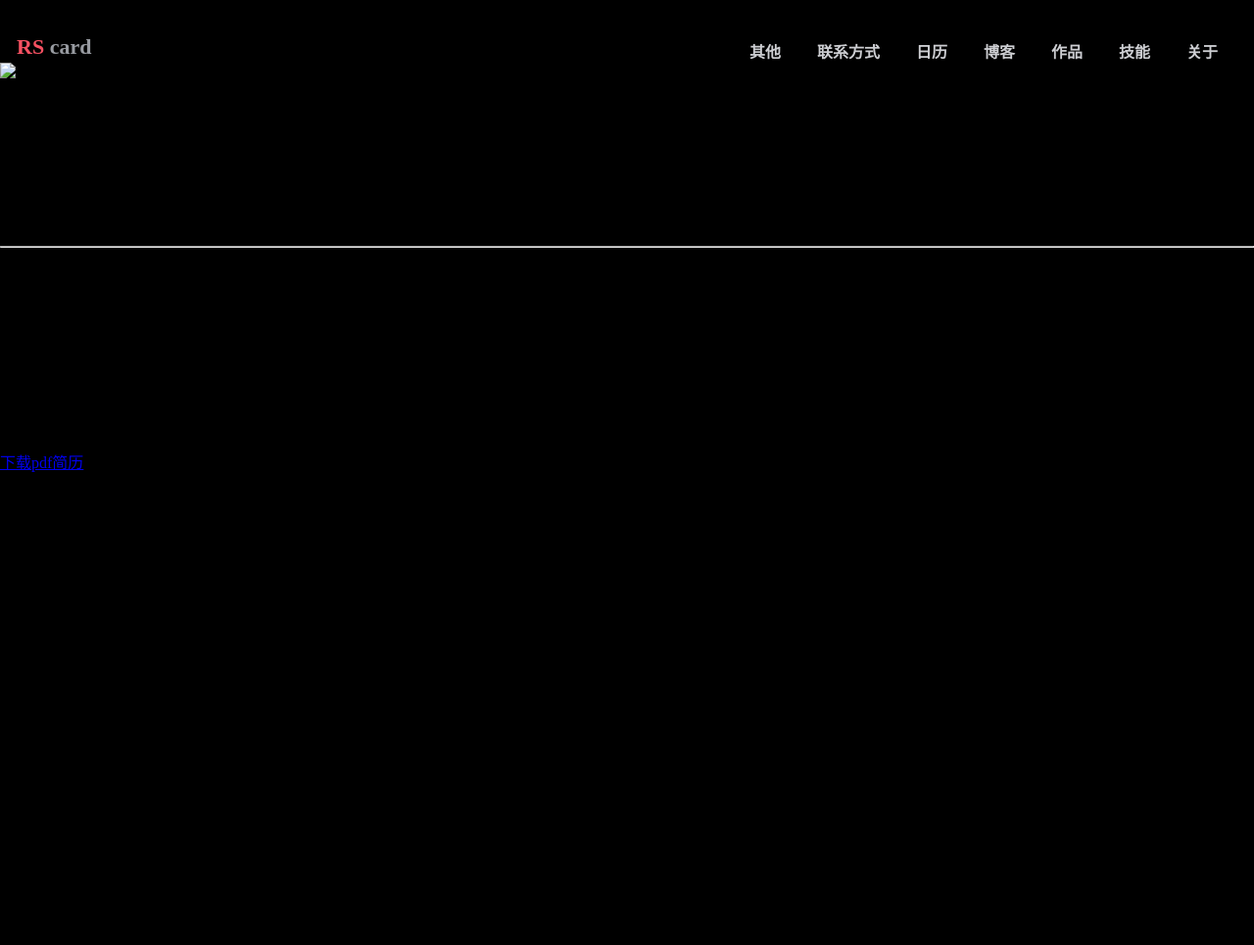
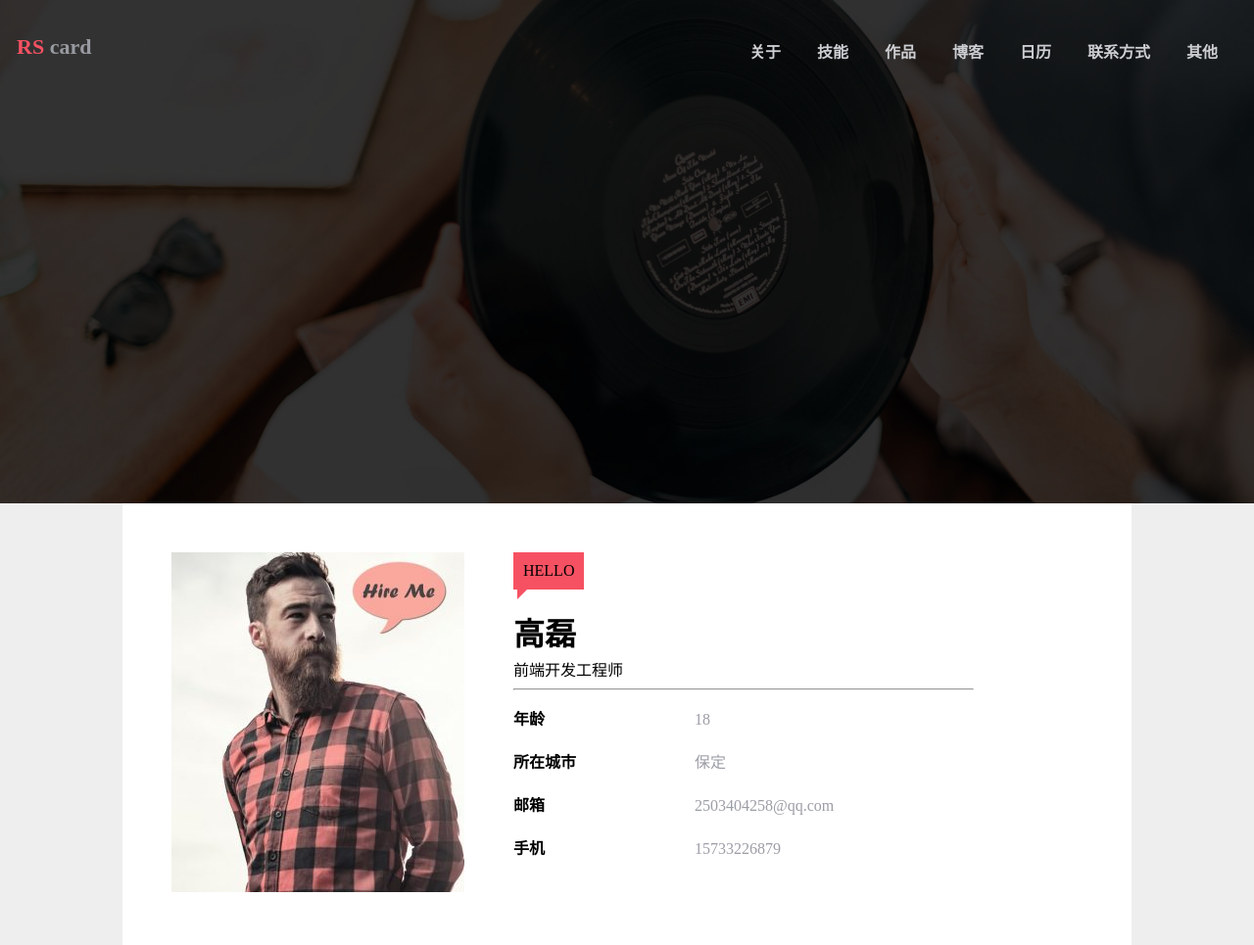
Before and after one commit to findpikachu/resume, a plain HTML site: page index.html in a window 1280 px wide. Shown: the top 965 px of the page at 98% size. Before the commit the page ends 869 px from the top, so only its background shows below. Drawn offline with Linux system fonts and the light colour scheme.

Commit message:
resume second commit

```diff
--- a/index.html
+++ b/index.html
@@ -24,14 +24,18 @@
             </ul>
         </nav>
     </header>
+    <div class="banner">
+        <div class="mask"></div>
+    </div>
     <main>
-        <div class="pi">
+        <div class="pi clearfix">
             <div class="picture">
-                <img src="#" alt="头像">
+                <img src="img/startuper-hover-1-299x347.jpg" alt="头像">
             </div>
             <div class="introduce">
-                <p>hello</p>
-                <h1>高磊</h1>
+                <p class="hello">HELLO</p>
+                <div class="triangle"></div>
+                <h1 class="name">高磊</h1>
                 <p>前端开发工程师</p>
                 <hr>
                 <dl>
--- a/styles.css
+++ b/styles.css
@@ -1,11 +1,11 @@
 header nav li {
-    float: right;
+    float: left;
     list-style: none;
     margin-top: 40px;
 
 }
 body {
-    background-color: black;
+    background-color: #eeeeef;
     margin: 0;
     padding: 0;
 }
@@ -50,3 +50,77 @@ header nav ul {
 .card {
     color: #989ba1;
 }
+
+.banner {
+    background-image: url("img/rs-cover-2-2-1-1.jpg");
+    height: 514px;
+    background-position: center center;
+    background-size: cover;
+
+
+}
+
+header {
+    position: fixed;
+    top: 0;
+    left: 0;
+    width: 100%;
+
+}
+header nav {
+    float: right;
+}
+.mask{
+    height: 514px;
+    background-color: rgba(0,0,0,0.8);
+}
+
+.pi {
+    width: 930px;
+    margin: 0 auto;
+    background-color: #ffffff;
+    padding: 50px;
+}
+.picture {
+    float: left;
+
+}
+.introduce{
+    float: left;
+    margin-left: 50px;
+    width: 470px;
+}
+.hello {
+    background-color: #f65162;
+    padding: 10px;
+    display: inline-block;
+
+}
+h1,h2,h3,h4,h5,p{
+    margin: 0;
+    padding: 0;
+}
+.name {
+    margin-bottom: 3px;
+}
+.introduce dt{
+    display: inline-block;
+    width: 30%;
+    font-weight: bold;
+    margin-bottom: 20px;
+}
+.introduce dd {
+    display: inline-block;
+    width: 60%;
+    color: #9c9ea6;
+}
+
+.triangle {
+    width: 0;
+    height: 0;
+    border-top: 10px solid #f65162;
+    border-right: 10px solid transparent;
+    position: relative;
+    left: 4px;
+    margin-bottom: 10px;
+}
```
Also changed, not shown: img/rs-cover-2-2-1-1.jpg (added), img/startuper-hover-1-299x347.jpg (added).
